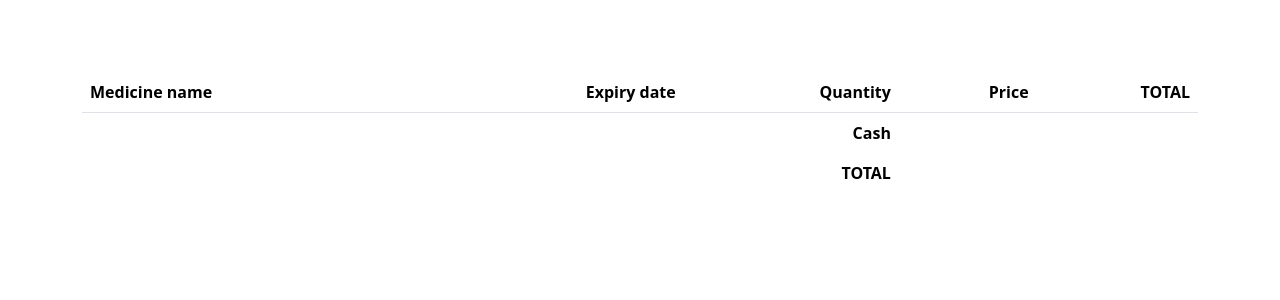
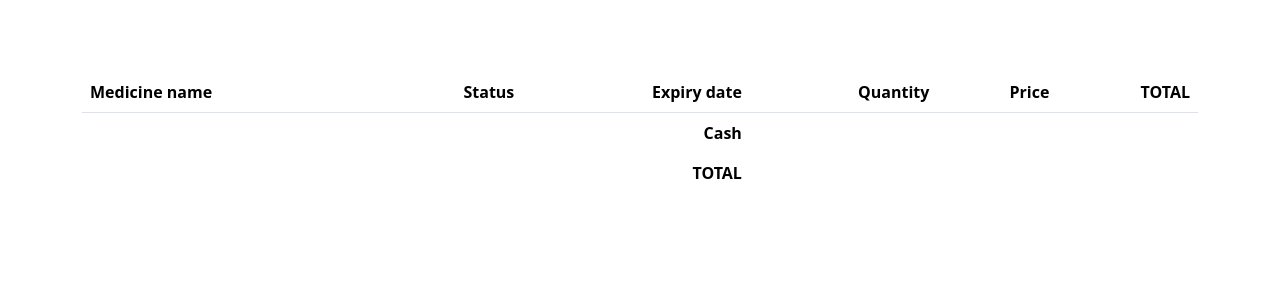
Before and after one commit to thegit-69/project, a Flask app: template templates/index.html in a window 1280 px wide. Shown: the part 76-376 px from the top of the page. Run offline with Flask 3, Linux system fonts and the light colour scheme; the template is opened without the code that fills it, so the values that code supplies are empty; some libraries are stand-ins or nearby versions.

Commit message:
Frontend and backend of status in index route are working

```diff
--- a/app.py
+++ b/app.py
@@ -2,6 +2,7 @@ import os
 
 from cs50 import SQL
 from datetime import date, datetime
+from dateutil.relativedelta import relativedelta
 from flask import Flask, flash, redirect, render_template, request, session
 from flask_session import Session
 from werkzeug.security import check_password_hash, generate_password_hash
@@ -55,17 +56,36 @@ def index():
 
     total = bal + net
     for ele in meds:
+        # default status value
+        ele["status"] = "unknown"
         expiry_str = ele["expiry_date"]
         format = "%Y-%m-%d"
 
         # Convert the string from html form to a date object
         expiry_date = datetime.strptime(expiry_str, format).date()
-        if TODAY >= expiry_date:
-            flash("Expired Please dispose these medicines!!", "error")
-            return redirect("/dispose")
 
+        # Finding two_months before expiry if TODAY > two_months => GREEN status
+        rdelta = relativedelta(months=2)
+        two_months_before = expiry_date - rdelta
+        # Finding one_month before expiry => YELLOW status
+        rdelta = relativedelta(months=1)
+        one_month_before = expiry_date - rdelta
+        # Finding 15 days before expiry => RED => STATUS
+        rdelta = relativedelta(days=15)
+        onefive = expiry_date - rdelta
+        # Checking if the medicine is expired
+        # if yes then the user must dispose medicine and money is lost as it is a loss
+        if TODAY <= two_months_before:
+            ele["status"] = "green"
+            # we need to send alert how the idk
+        elif TODAY <= one_month_before:
+            ele["status"] = "yellow"
+        elif TODAY < expiry_date:
+            ele["status"] = "red"
+        elif TODAY >= expiry_date:
+            ele["status"] = "expired"
+    # return render_template("test.html", two=two_months_before, exp=expiry_date, one=one_month_before, onefive=onefive)
     # we need to implement alert logic
-
     return render_template("index.html", meds=meds, bal=bal, total=total)
 
 
--- a/requirements.txt
+++ b/requirements.txt
@@ -1,5 +1,6 @@
 cs50
 datetime
+dateutil
 Flask
 Flask-Session
 python-dateutil
--- a/templates/index.html
+++ b/templates/index.html
@@ -10,8 +10,9 @@
         <thead>
             <tr>
                 <th class="text-start">Medicine name</th>
-                <th class="text-end">Expiry date</th>
+                <th class="text-end">Status</th>
                 <!-- Add something like a status with indcators -->
+                 <th class="text-end">Expiry date</th>
                 <th class="text-end">Quantity</th>
                 <th class="text-end">Price</th>
                 <th class="text-end">TOTAL</th>
@@ -21,7 +22,18 @@
                 {% for ele in meds %}
                 <tr>
                     <td class="text-start">{{ ele["name"] }}</td>
-                    <td class="text-end">{{ ele["expiry_date"]}}</td>
+                    {% if ele.status == "red" %}
+                    <td class="text-end"><span class="badge bg-danger-subtle border border-danger-subtle text-danger-emphasis rounded-pill">Clearance sale</span></td>
+                    {% elif ele.status == "yellow" %}
+                    <td class="text-end"><span class="badge bg-warning-subtle border border-warning-subtle text-warning-emphasis rounded-pill">Give discounts</span></td>
+                    {% elif ele.status == "green" %}
+                    <td class="text-end"><span class="badge bg-success-subtle border border-success-subtle text-success-emphasis rounded-pill">Sell full price</span></td>
+                    {% else %}
+                    <td class="text-end"><span class="badge bg-secondary-subtle border border-secondary-subtle text-secondary-emphasis rounded-pill">Expired-Dispose</span></td>
+                    {% endif %}
+                    <!-- <td class="text-end">{{ ele["status"] }}</td> -->
+
+                    <td class="text-end">{{ ele["expiry_date"] }}</td>
                     <td class="text-end">{{ ele["quantity"] }}</td>
                     <td class="text-end">{{ ele["price"] }}</td>
                     <td class="text-end">{{ ele["TOTAL"] }}</td>
```
